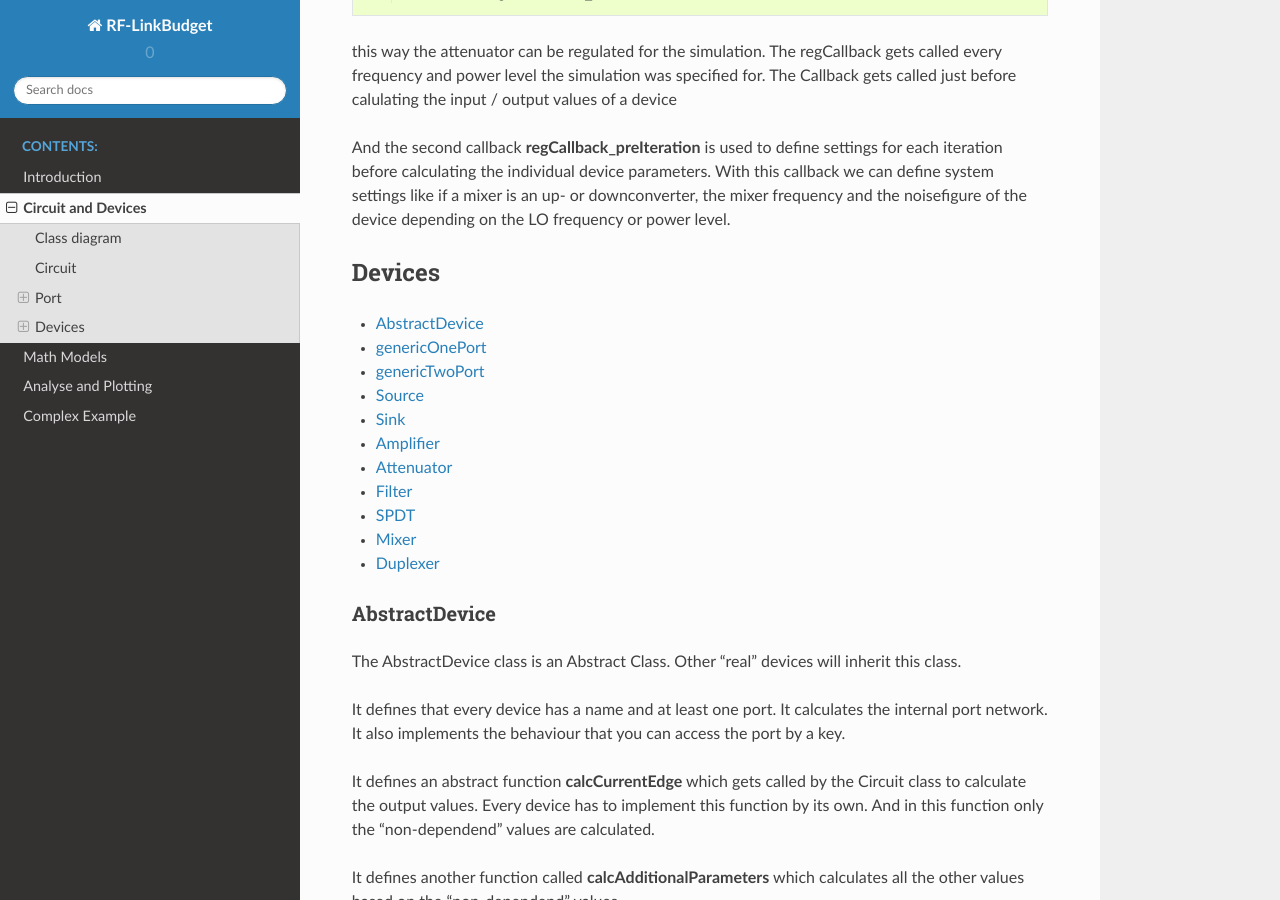
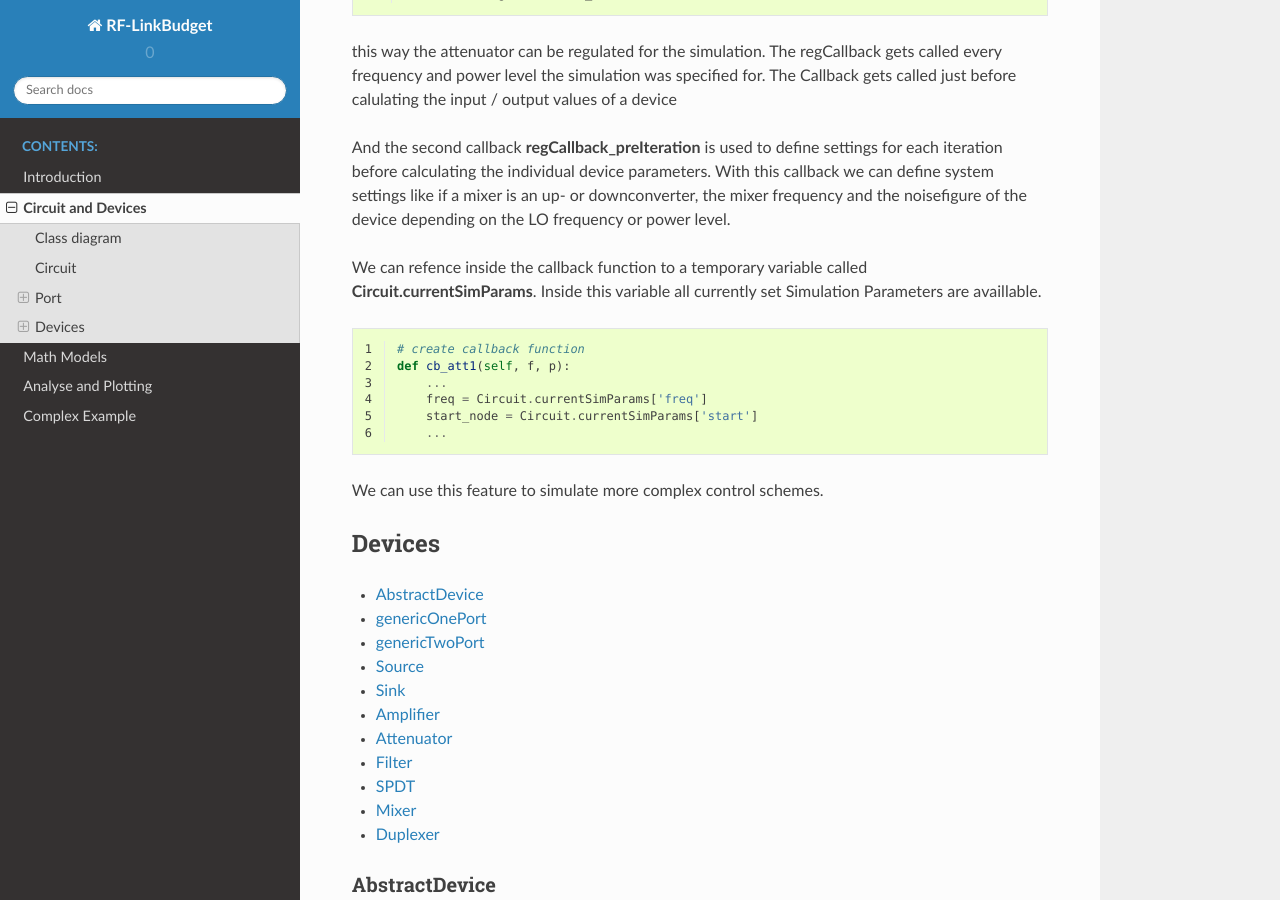
Before and after one commit to hwengineer/rf_linkbudget, a Sphinx documentation site: the page built from docs/rf_linkbudget_circuit.rst, in a window 1280 px wide and 900 px high, scrolled down 2811 px. Built offline with Sphinx 7.4.7 and the Read the Docs theme 2.0.0, drawn with Linux system fonts in a browser that asks for light colours.

Commit message:
added doc to Circuit.currentSimParam feature

```diff
--- a/docs/rf_linkbudget_circuit.rst
+++ b/docs/rf_linkbudget_circuit.rst
@@ -140,6 +140,20 @@ The Callback gets called just before calulating the input / output values of a d
 And the second callback **regCallback_preIteration** is used to define settings for each iteration before calculating the individual device parameters.
 With this callback we can define system settings like if a mixer is an up- or downconverter, the mixer frequency and the noisefigure of the device depending on the LO frequency or power level.
 
+We can refence inside the callback function to a temporary variable called **Circuit.currentSimParams**.
+Inside this variable all currently set Simulation Parameters are availlable.
+
+.. code-block:: python
+    :linenos:
+
+    # create callback function
+    def cb_att1(self, f, p):
+        ...
+        freq = Circuit.currentSimParams['freq']
+        start_node = Circuit.currentSimParams['start']
+        ...
+
+We can use this feature to simulate more complex control schemes.
 
 Devices
 -------
```
